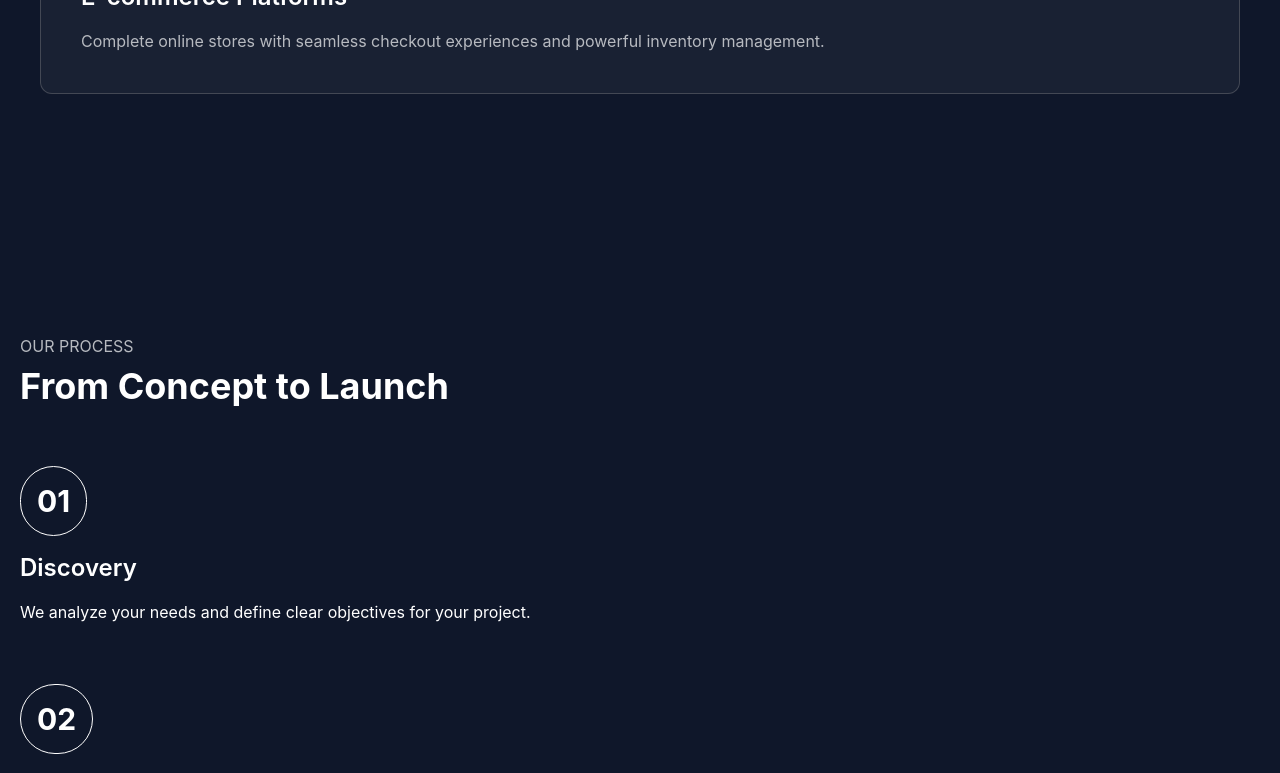
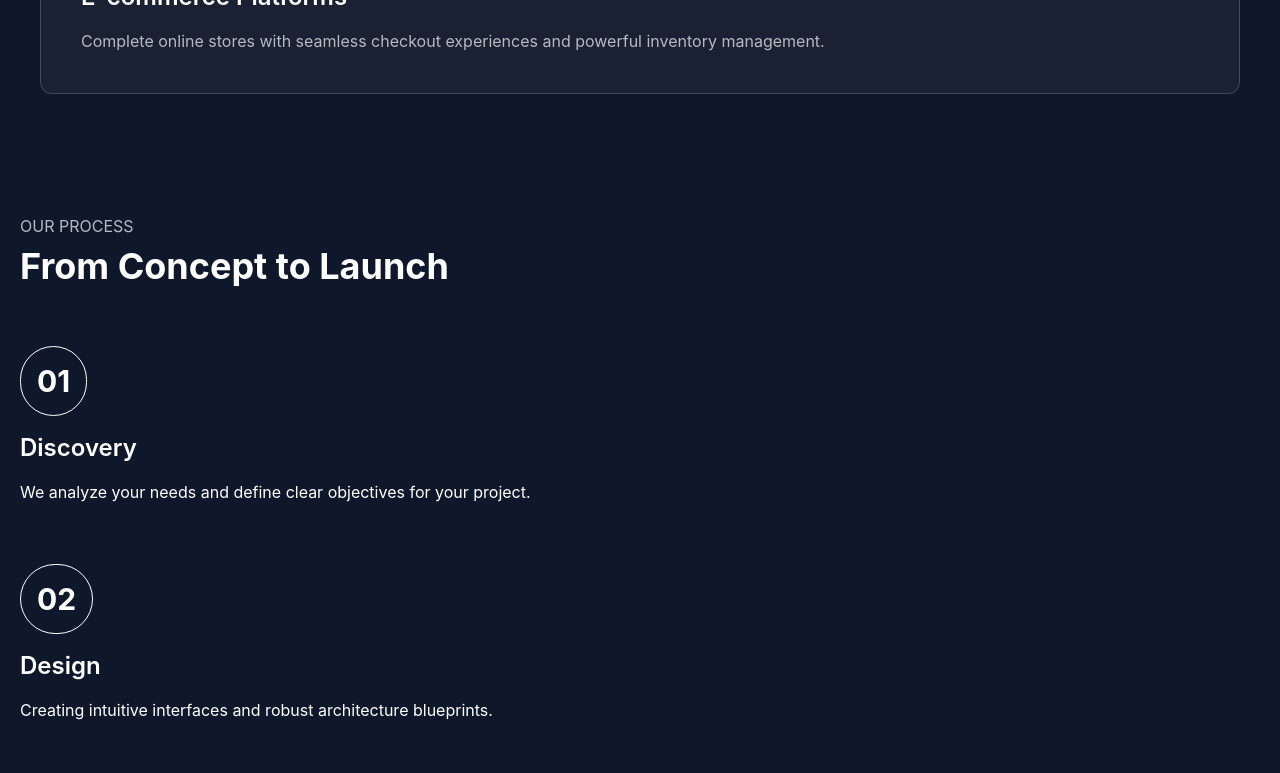
Before and after one commit to RafaelOlMoreira/cronx, a React (Vite) app: page / in a window 1280 px wide. Shown: the part 1760-2533 px from the top of the page. Built offline with nearby package versions, Linux system fonts and the light colour scheme.

Commit message:
fix: adjusted padding on top and bottom.

```diff
--- a/src/pages/Solutions.jsx
+++ b/src/pages/Solutions.jsx
@@ -4,7 +4,7 @@ function Solutions() {
 
     return (
         <>
-            <section className="bg-plus-pattern bg-[#0F172A] min-h-auto text-white px-5 pt-50 pb-35">
+            <section className="bg-plus-pattern bg-[#0F172A] min-h-auto text-white px-5 pt-20 pb-10">
                 <div className='space-y-2 mb-15'>
                     <p className='text-[#b7bac0] text-md'>OUR PROCESS</p>
                     <h1 className='text-4xl text-white font-bold'>From Concept to Launch</h1>
```
